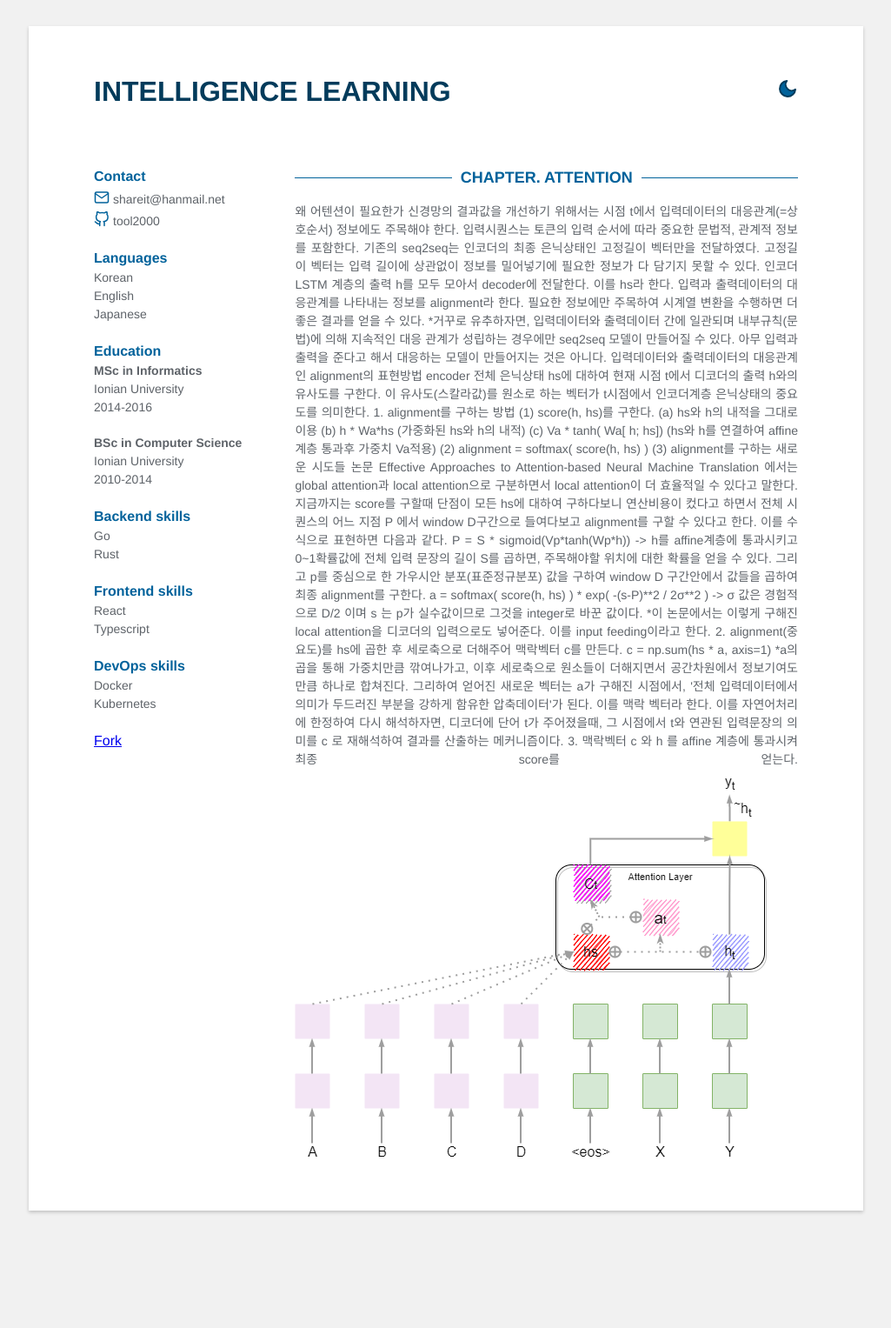
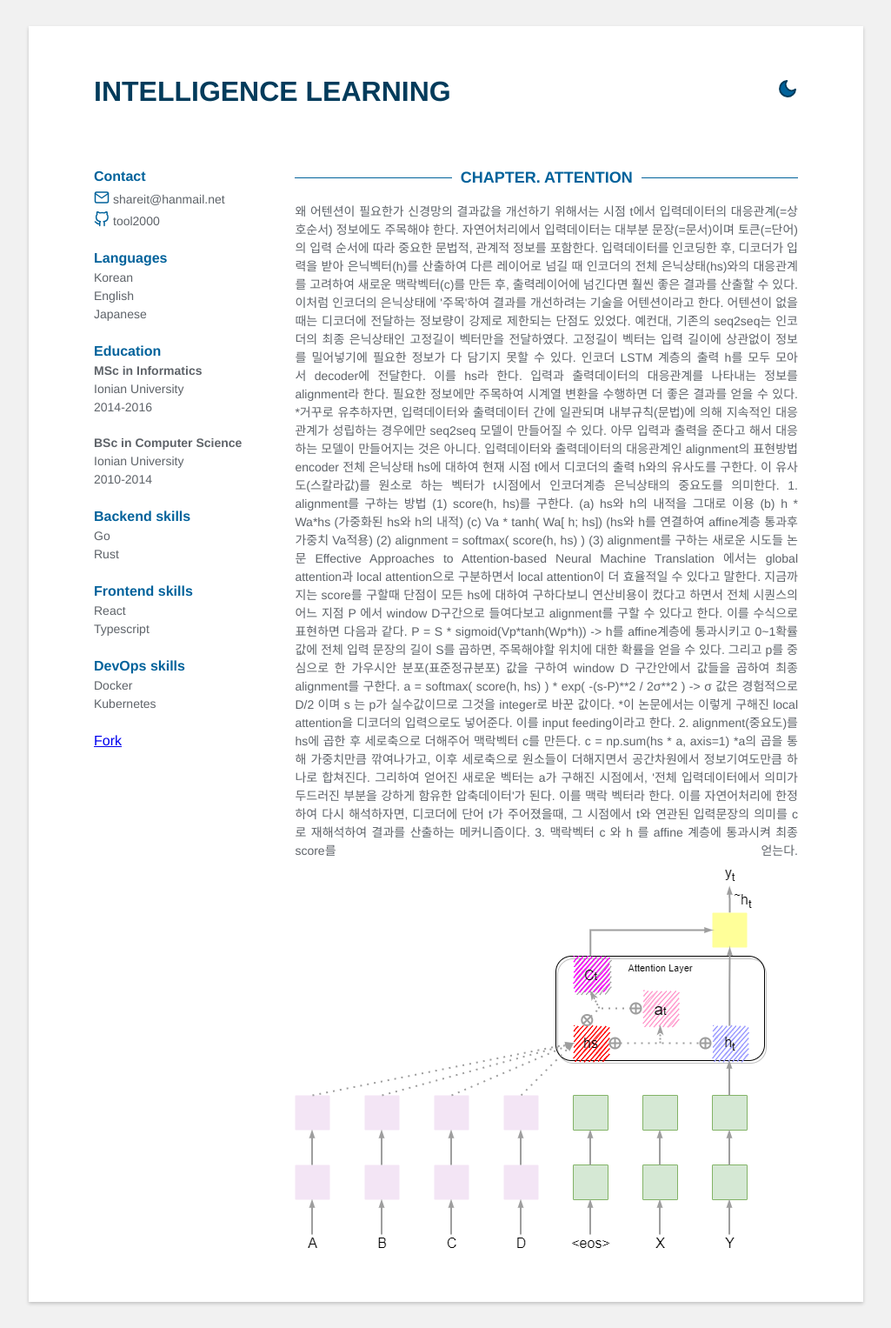
Before and after one commit to tool2000/tool2000.github.io, a Jekyll site: the page built from index.html, in a window 1280 px wide. Shown: the whole page at 87% size, without its empty margins (127-1152 px from the left). Built offline with Jekyll 4.4.1, drawn with Linux system fonts in a browser that asks for light colours; before the commit the page ends 1422 px from its top, so only the background shows below that.

Commit message:
hard wrap delete

```diff
--- a/_includes/attention.html
+++ b/_includes/attention.html
@@ -8,8 +8,13 @@
 
 
         신경망의 결과값을 개선하기 위해서는 시점 t에서 입력데이터의 대응관계(=상호순서) 정보에도 주목해야 한다.
-        입력시퀀스는 토큰의 입력 순서에 따라 중요한 문법적, 관계적 정보를 포함한다.
-        기존의 seq2seq는 인코더의 최종 은닉상태인 고정길이 벡터만을 전달하였다.
+        자연어처리에서 입력데이터는 대부분 문장(=문서)이며 토큰(=단어)의 입력 순서에 따라 중요한 문법적, 관계적 정보를 포함한다.
+        입력데이터를 인코딩한 후, 디코더가 입력을 받아 은닉벡터(h)를 산출하여 다른 레이어로 넘길 때 인코더의 전체 은닉상태(hs)와의 대응관계를 고려하여
+        새로운 맥락벡터(c)를 만든 후, 출력레이어에 넘긴다면 훨씬 좋은 결과를 산출할 수 있다.
+        이처럼 인코더의 은닉상태에 '주목'하여 결과를 개선하려는 기술을 어텐션이라고 한다.
+
+        어텐션이 없을 때는 디코더에 전달하는 정보량이 강제로 제한되는 단점도 있었다.
+        예컨대, 기존의 seq2seq는 인코더의 최종 은닉상태인 고정길이 벡터만을 전달하였다.
         고정길이 벡터는 입력 길이에 상관없이 정보를 밀어넣기에 필요한 정보가 다 담기지 못할 수 있다.
 
         인코더 LSTM 계층의 출력 h를 모두 모아서 decoder에 전달한다. 이를 hs라 한다.
--- a/index.html
+++ b/index.html
@@ -3,7 +3,6 @@
 use_math: true
 kramdown:
   input: GFM
-  hard_wrap: false
 ---
 <div class="container">
   {% include header.html %}
```
